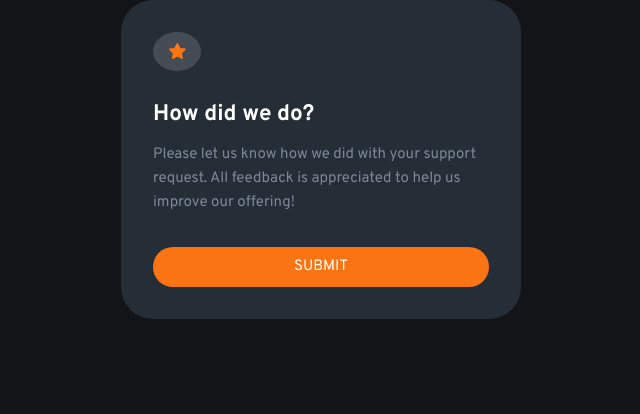
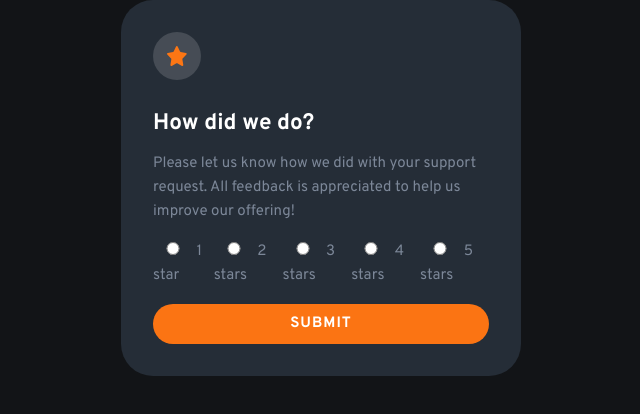
Before and after one commit to ramyilcodes/fem-interactive-rating-component, a plain HTML site: page index.html in a window 1280 px wide. Shown: the whole page, without its empty margins (319-959 px from the left). Drawn offline with Linux system fonts and the light colour scheme.

Commit message:
adjusted radio structure

```diff
--- a/index.html
+++ b/index.html
@@ -19,43 +19,71 @@
 <body>
 
   <!-- Rating state start -->
-  <section class="rating">
-    <form action="#">
+  <section class="container">
+
+    <form action="#" id="form">
+
       <span class="img-container">
-        <img src="images/icon-star.svg" class="star" alt="">
+        <img src="images/icon-star.svg" class="star" alt="" width="20" height="20">
       </span>
+
       <h1>How did we do?</h1>
 
       <p class="text">Please let us know how we did with your support request. All feedback is appreciated to help us improve our offering!</p>
 
       <div class="radio-container">
+        <label>
           <input type="radio" name="rating" id="rating1" value="1">
+          <span>1 <span class="sr-only">star</span></span>
+        </label>
+
+        <label>
           <input type="radio" name="rating" id="rating2" value="2">
+          <span>2 <span class="sr-only">stars</span></span>
+        </label>
+
+        <label>
           <input type="radio" name="rating" id="rating3" value="3">
+          <span>3 <span class="sr-only">stars</span></span>
+        </label>
+
+        <label>
           <input type="radio" name="rating" id="rating4" value="4">
+          <span>4 <span class="sr-only">stars</span></span>
+        </label>
+
+        <label>
           <input type="radio" name="rating" id="rating5" value="5">
+          <span>5 <span class="sr-only">stars</span></span>
+        </label>
+
       </div>
 
       <button>Submit</button>
+
     </form>
   </section>
 
+  <template id="template">
     <!-- Rating state end -->
 
     <!-- Thank you state start -->
-  <!-- <section class="thank-you">
+    <section class="container thank-you">
 
         <img src="images/illustration-thank-you.svg" alt="">
-    <span>You selected <span></span> out of 5</span>
+        <p>You selected <span></span> out of 5</p>
 
-    <h2>Thank you!</h2>
+        <h1>Thank you!</h1>
 
         <p>We appreciate you taking the time to give a rating. If you ever need more support,
         don’t hesitate to get in touch!</p>
 
-  </section> -->
+      </section>
 
     <!-- Thank you state end -->
 
+  </template>
+
+  <script src="script.js"></script>
 </body>
 </html>
--- /dev/null
+++ b/script.js
@@ -0,0 +1,3 @@
+const template = document.getElementById("template");
+
+const form = document.getElementById("form");
--- a/style.css
+++ b/style.css
@@ -20,7 +20,7 @@ body{
     font-size: 15px;
 }
 
-.rating{
+.container{
     background-color: hsl(213, 19%, 18%);
     display: grid;
     place-content: center;
@@ -34,6 +34,7 @@ body{
     background-color: hsla(0, 0%, 100%, 0.148);
     border-radius: 50%;
     width: 3rem;
+    height: 3rem;
     padding:0.71rem;
     margin-bottom:2rem;
     display: flex;
@@ -41,7 +42,7 @@ body{
     align-items: center;
 }
 
-h1,h2{
+h1{
     color: white;
     font-weight: 700;
     margin-bottom: 1rem;
@@ -57,7 +58,7 @@ h1,h2{
     justify-content: space-between;
 }
 input[type=radio]{
-    appearance: none;
+    /* appearance: none; */
     width: 2.5rem;
     border: none;
     background-color: (0, 0%, 100%, 0.148);
@@ -72,4 +73,12 @@ button{
     padding: 0.5rem 5rem;
     text-transform: uppercase;
     cursor: pointer;
+    letter-spacing: 1px;
+    font-weight: 700;
 }
+
+button:hover{
+    background-color: white;
+    color: hsl(25, 97%, 53%);
+    transition: 0.3s;
+}
```
Lines whose indentation alone changed are shown as unchanged.
